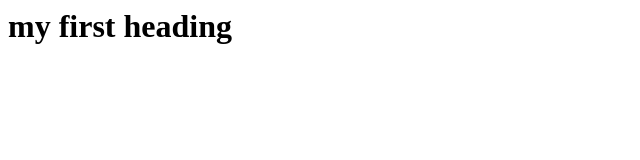
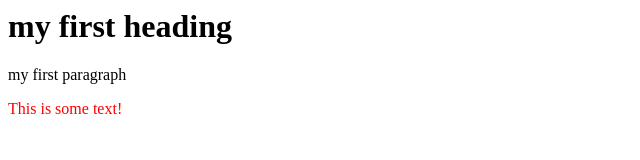
Before and after one commit to veeresh0711/mywebsite, a plain HTML site: page index.html in a window 1280 px wide. Shown: the whole page, without its empty margins (0-640 px from the left). Drawn offline with Linux system fonts and the light colour scheme.

Commit message:
Add files via upload

```diff
--- a/index.html
+++ b/index.html
@@ -1,7 +1,9 @@
 <html>
 <head>
+</head>
 <body>
 <h1>my first heading</h1>
-<head>
+<p>my first paragraph</p>
+<font size="3"color="red">This is some text!</font>
 </body>
 </html>
```
